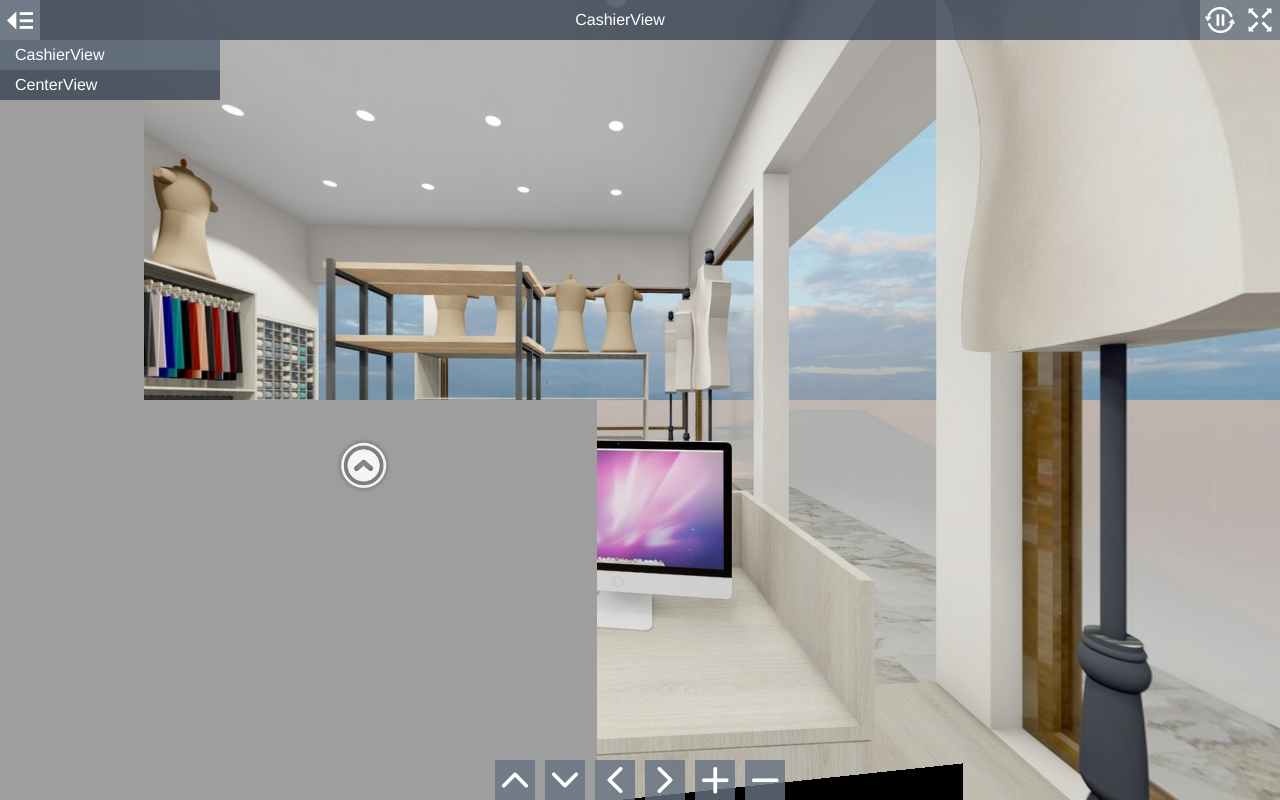
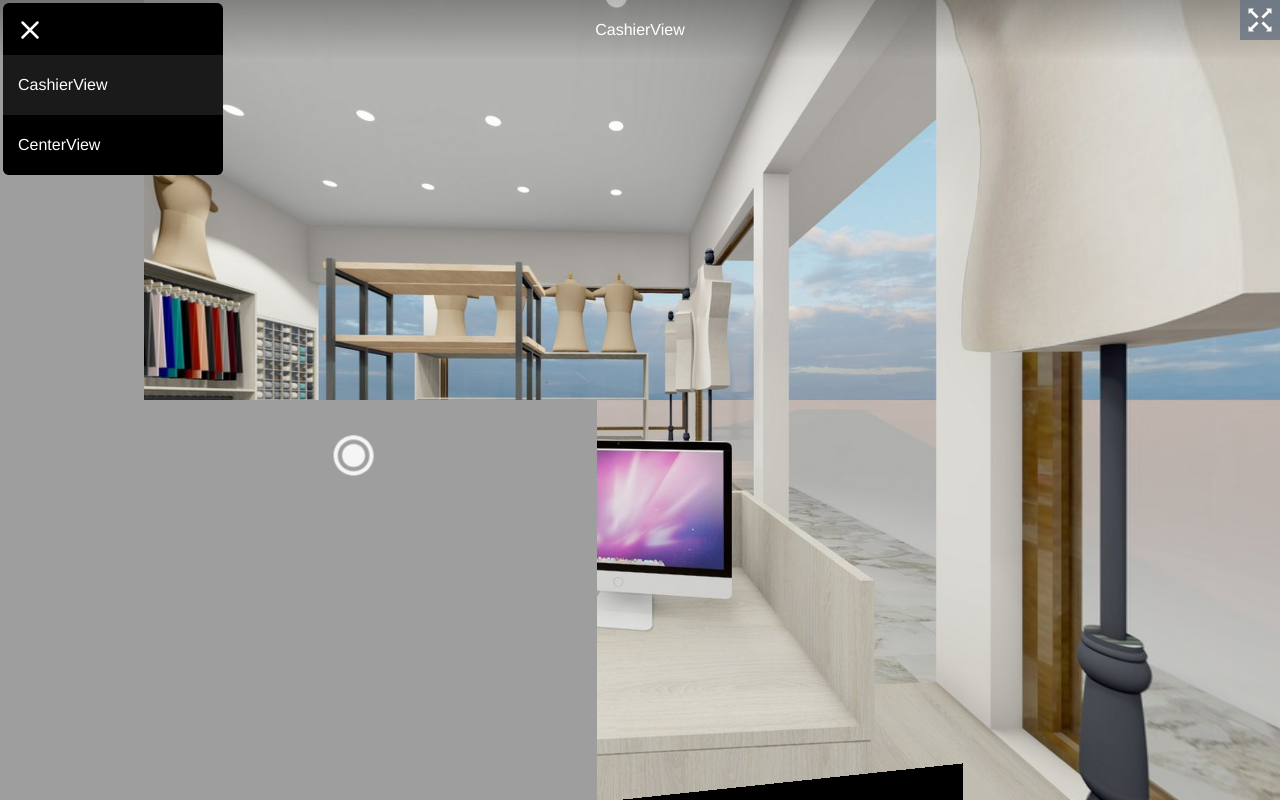
Before and after one commit to 360vue/Belami, a plain HTML site: page index.html in a window 1280 px wide. Drawn offline with Linux system fonts and the light colour scheme; animation ran at ten frames a second.

Commit message:
Black design

```diff
--- a/index.html
+++ b/index.html
@@ -1,28 +1,27 @@
 <!DOCTYPE html>
 <html>
+
 <head>
-<title>Project Title</title>
+  <title></title>
   <meta charset="utf-8">
-<meta name="viewport" content="target-densitydpi=device-dpi, width=device-width, initial-scale=1.0, maximum-scale=1.0, minimum-scale=1.0, user-scalable=no, minimal-ui" />
-<style> @-ms-viewport { width: device-width; } </style>
+  <meta name="viewport"
+    content="target-densitydpi=device-dpi, width=device-width, initial-scale=1.0, maximum-scale=1.0, minimum-scale=1.0, user-scalable=no, minimal-ui" />
+  <style>
+    @-ms-viewport {
+      width: device-width;
+    }
+  </style>
   <link rel="stylesheet" href="vendor/reset.min.css">
   <link rel="stylesheet" href="style.css">
+  <link rel="shortcut icon" type="image/x-icon" sizes="16x16 32x32 48x48 64x64" href="/img/pano.svg">
 </head>
-<body class="multiple-scenes view-control-buttons">
+
+<body class="multiple-scenes ">
 
   <div id="pano"></div>
 
   <div id="sceneList">
     <ul class="scenes">
-
-      <a href="javascript:void(0)" class="scene" data-id="0-cashierview">
-        <li class="text">CashierView</li>
-      </a>
-
-      <a href="javascript:void(0)" class="scene" data-id="1-centerview">
-        <li class="text">CenterView</li>
-      </a>
-
     </ul>
   </div>
 
@@ -30,7 +29,7 @@
     <h1 class="sceneName"></h1>
   </div>
 
-<a href="javascript:void(0)" id="autorotateToggle">
+  <a href="javascript:void(0)" id="autorotateToggle" style="display: none;">
     <img class="icon off" src="img/play.png">
     <img class="icon on" src="img/pause.png">
   </a>
@@ -41,8 +40,8 @@
   </a>
 
   <a href="javascript:void(0)" id="sceneListToggle">
-  <img class="icon off" src="img/expand.png">
-  <img class="icon on" src="img/collapse.png">
+    <img class="icon off" src="img/menu.svg">
+    <img class="icon on" src="img/close.svg">
   </a>
 
   <a href="javascript:void(0)" id="viewUp" class="viewControlButton viewControlButton-1">
@@ -64,12 +63,35 @@
     <img class="icon" src="img/minus.png">
   </a>
 
-<script src="vendor/screenfull.min.js" ></script>
-<script src="vendor/bowser.min.js" ></script>
-<script src="vendor/marzipano.js" ></script>
+  <script src="vendor/screenfull.min.js"></script>
+  <script src="vendor/bowser.min.js"></script>
+  <script src="vendor/marzipano.js"></script>
 
   <script src="data.js"></script>
+
+  <script>
+    document.title = APP_DATA.name;
+
+    var el = document.querySelector('#sceneList ul');
+
+    APP_DATA.scenes.forEach(i => {
+      var a = document.createElement('a');
+      var li = document.createElement('li');
+
+      a.classList.add('scene');
+      a.setAttribute('data-id', i.id);
+      a.setAttribute('href', 'javascript:void(0)');
+
+      li.classList.add('text');
+      li.innerHTML = i.name;
+
+      a.appendChild(li);
+      el.appendChild(a);
+
+    });
+  </script>
+
   <script src="index.js"></script>
+</body>
 
-</body>
 </html>
--- a/index.js
+++ b/index.js
@@ -253,7 +253,7 @@
 
     // Create image element.
     var icon = document.createElement('img');
-    icon.src = 'img/link.png';
+    icon.src = 'img/pin2.svg';
     icon.classList.add('link-hotspot-icon');
 
     // Set rotation transform.
--- a/style.css
+++ b/style.css
@@ -46,19 +46,19 @@ a, a:hover, a:active, a:visited {
   position: absolute;
   top: 0;
   left: 0;
-  right: 40px;
-  height: 40px;
+  right: 0;
+  height: 60px;
   text-align: center;
 }
 
 .mobile #titleBar {
   height: 50px;
-  right: 50px;
+  right: 0;
 }
 
 /* If there is a fullscreen button the title bar must make space for it */
 body.fullscreen-enabled #titleBar {
-  right: 80px;
+  right: 0;
 }
 
 body.fullscreen-enabled.mobile #titleBar {
@@ -67,28 +67,32 @@ body.fullscreen-enabled.mobile #titleBar {
 
 /* If there are multiple scenes the title bar must make space for the scene list toggle */
 body.multiple-scenes #titleBar {
-  left: 40px;
+  left: 0;
 }
 
 body.multiple-scenes.mobile #titleBar {
-  left: 50px;
+  left: 0;
 }
 
 #titleBar .sceneName {
   width: 100%;
   height: 100%;
-  line-height: 30px;
+  line-height: 60px;
   padding: 5px;
-  background-color: rgb(58,68,84);
-  background-color: rgba(58,68,84,0.8);
+  background: linear-gradient(0deg, rgba(0,0,0,0) 1%, rgba(0,0,0, 0.28) 100%);
   overflow: hidden;
   text-overflow: ellipsis;
   white-space: nowrap;
 
-  -moz-user-select: text;
-  -webkit-user-select: text;
-  -ms-user-select: text;
-  user-select: text;
+  -moz-user-select: none;
+  -webkit-user-select: none;
+  -ms-user-select: none;
+  user-select: none;
+
+  display: flex;
+  align-content: center;
+  justify-content: center;
+  align-items: center;
 }
 
 .mobile #titleBar .sceneName {
@@ -204,11 +208,13 @@ body.fullscreen-enabled.mobile #autorotateToggle {
   position: absolute;
   top: 0;
   left: 0;
-  width: 40px;
-  height: 40px;
+  width: 60px;
+  height: 60px;
+  display: flex;
   padding: 5px;
-  background-color: rgb(103,115,131);
-  background-color: rgba(103,115,131,0.8);
+  align-items: center;
+  justify-content: center;
+  align-content: center;
 }
 
 .mobile #sceneListToggle {
@@ -225,9 +231,6 @@ body.fullscreen-enabled.mobile #autorotateToggle {
 }
 
 #sceneListToggle .icon {
-  position: absolute;
-  top: 5px;
-  right: 5px;
   width: 30px;
   height: 30px;
 }
@@ -255,9 +258,9 @@ body.fullscreen-enabled.mobile #autorotateToggle {
 
 #sceneList {
   position: absolute;
-  top: 0;
+  top: 3px;
   left: -220px;
-  padding-top: 40px;
+  padding-top: 52px;
   width: 220px;
   max-height: 100%;
   overflow-x: hidden;
@@ -265,6 +268,8 @@ body.fullscreen-enabled.mobile #autorotateToggle {
   margin-left: 0;
   -webkit-transition: margin-left 0.5s ease-in-out;
   transition: margin-left 0.5s ease-in-out;
+  background-color: black;
+  border-radius: 6px;
 }
 
 .mobile #sceneList {
@@ -273,8 +278,8 @@ body.fullscreen-enabled.mobile #autorotateToggle {
 
 #sceneList .scenes {
   width: 100%;
-  background-color: rgb(58,68,84);
-  background-color: rgba(58,68,84,0.8);
+  background-color: black;
+  border-radius: 6px;
 }
 
 .mobile #sceneList {
@@ -292,13 +297,13 @@ body.fullscreen-enabled.mobile #autorotateToggle {
 }
 
 #sceneList.enabled {
-  margin-left: 220px;
+  margin-left: 223px;
 }
 
 #sceneList .scene {
   display: block;
   width: 100%;
-  height: 30px;
+  height: 60px;
 }
 
 .mobile #sceneList .scene {
@@ -309,24 +314,22 @@ body.fullscreen-enabled.mobile #autorotateToggle {
   width: 100%;
   height: 100%;
   padding: 0 15px;
-  line-height: 30px;
+  line-height: 60px;
   overflow: hidden;
   text-overflow: ellipsis;
   white-space: nowrap;
 }
 
 .mobile #sceneList .scene .text {
-  line-height: 40px;
+  line-height: 60px;
 }
 
 .no-touch #sceneList .scene:hover {
-  background-color: rgb(103,115,131);
-  background-color: rgba(103,115,131,0.8);
+  background-color: rgba(255, 255, 255, 0.1);
 }
 
 #sceneList .scene.current {
-  background-color: rgb(103,115,131);
-  background-color: rgba(103,115,131,0.8);
+  background-color: rgba(255, 255, 255, 0.1);
 }
 
 /* Hide scene list when only a single scene exists */
@@ -337,8 +340,8 @@ body.single-scene #sceneList, body.single-scene #sceneListToggle {
 /* Link hotspot */
 
 .link-hotspot {
-  width: 60px;
-  height: 60px;
+  width: 40px;
+  height: 40px;
   margin-left: -30px;
   margin-top: -30px;
   opacity: 0.9;
@@ -351,8 +354,8 @@ body.single-scene #sceneList, body.single-scene #sceneListToggle {
 }
 
 .mobile .link-hotspot {
-  width: 70px;
-  height: 70px;
+  width: 45px;
+  height: 45px;
 }
 
 .link-hotspot-icon {
@@ -364,7 +367,7 @@ body.single-scene #sceneList, body.single-scene #sceneListToggle {
 .link-hotspot-tooltip {
   position: absolute;
   left: 100%;
-  top: 14px; /* ( 60 - (16 + 2*8) ) / 2 */
+  top: 2px; /* ( 60 - (16 + 2*8) ) / 2 */
 
   margin-left: 3px;
 
@@ -376,8 +379,7 @@ body.single-scene #sceneList, body.single-scene #sceneListToggle {
 
   border-radius: 5px;
 
-  background-color: rgb(58,68,84);
-  background-color: rgba(58,68,84,0.8);
+  background-color: black;
 
   color: #fff;
 
```
Also changed, not shown: img/close.svg (added), img/menu.svg (added), img/pano.svg (added), img/pin.svg (added), img/pin2.svg (added), img/pin3.svg (added), img/pin4.svg (added). Lines whose indentation alone changed are shown as unchanged.
